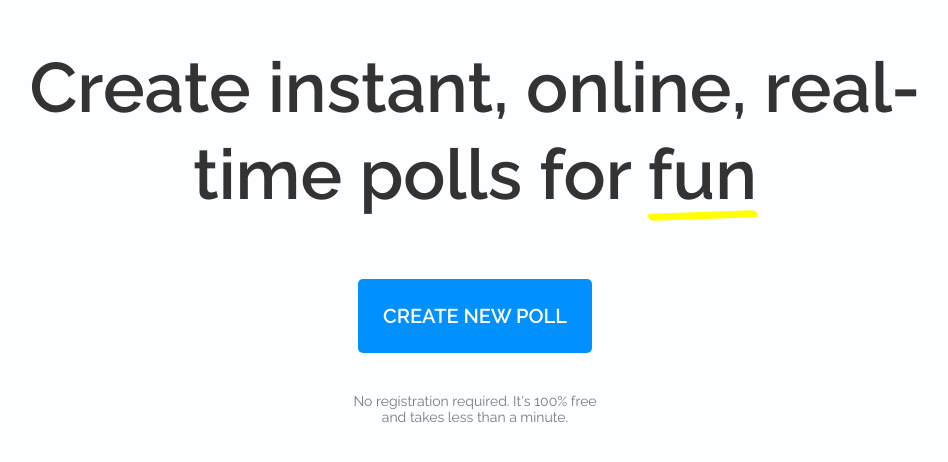
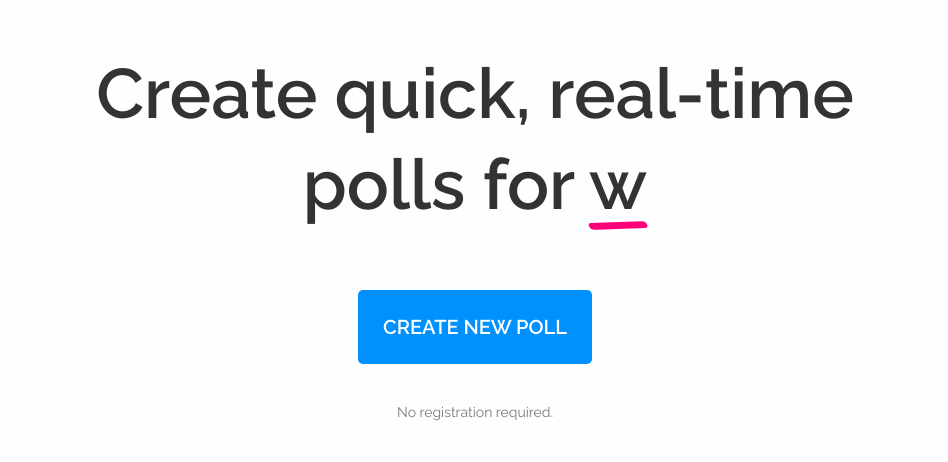
Before and after one commit to rambaghdadi/quick-poll, a Next.js app: page / in a window 1280 px wide. Shown: the part 166-628 px from the top of the page, without its empty margins (165-1113 px from the left). Built offline with nearby package versions, Linux system fonts and the light colour scheme.

Commit message:
added different animation for homepage

```diff
--- a/components/General/Intro/Intro.module.css
+++ b/components/General/Intro/Intro.module.css
@@ -8,7 +8,7 @@
 	text-align: center;
 	font-size: 4rem;
 	margin-bottom: 5rem;
-	line-height: 1.25;
+	line-height: 1.3;
 }
 
 .main p {
@@ -27,7 +27,7 @@
 	position: absolute;
 	z-index: -1;
 	content: "";
-	background-color: yellow;
+	background-color: rgb(255, 0, 123);
 	bottom: -4px;
 	left: 0;
 	width: 100%;
@@ -55,7 +55,7 @@
 
 @media (min-width: 900px) {
 	.main {
-		width: 100rem;
+		width: 80rem;
 	}
 
 	.main h1 {
--- a/components/General/Intro/Intro.tsx
+++ b/components/General/Intro/Intro.tsx
@@ -1,5 +1,5 @@
 import { useRouter } from "next/router"
-import { FC, useEffect, useRef, useState } from "react"
+import { FC, useEffect, useRef } from "react"
 import classes from "./Intro.module.css"
 
 const Intro: FC = () => {
@@ -9,29 +9,50 @@ const Intro: FC = () => {
 	const wordsToLoop = ["fun", "work", "free"]
 
 	const sleep = (m: number) => new Promise((r) => setTimeout(r, m))
+
+	// async function loopThroughLetters(word: string) {
+	// 	let bg = "#1e1e1ec0"
+	// 	let currentColor = "white"
+	// 	let newColor = "#333"
+	// 	if (
+	// 		window.matchMedia &&
+	// 		window.matchMedia("(prefers-color-scheme: dark)").matches
+	// 	) {
+	// 		bg = "rgba(255, 255, 255, 0.863)"
+	// 		currentColor = "#333"
+	// 		newColor = "white"
+	// 	}
+	// 	await sleep(2000)
+	// 	wordInHeadline.current!.style.backgroundColor = bg
+	// 	wordInHeadline.current!.style.color = currentColor
+	// 	await sleep(800)
+	// 	//delete word
+	// 	wordInHeadline.current!.innerHTML = ""
+	// 	wordInHeadline.current!.style.backgroundColor = "transparent"
+	// 	wordInHeadline.current!.style.color = newColor
+	// 	await sleep(800)
+
+	// 	//add new word
+	// 	for (let letter of word) {
+	// 		wordInHeadline.current!.innerHTML += letter
+	// 		await sleep(200)
+	// 	}
+	// }
+
 	async function loopThroughLetters(word: string) {
-		let bg = "#1e1e1ec0"
-		let currentColor = "white"
-		let newColor = "#333"
-		if (
-			window.matchMedia &&
-			window.matchMedia("(prefers-color-scheme: dark)").matches
-		) {
-			bg = "rgba(255, 255, 255, 0.863)"
-			currentColor = "#333"
-			newColor = "white"
+		await sleep(1000)
+		//delete letters
+		const wordLength = wordInHeadline.current!.innerHTML.length
+		let i = 0
+		while (i < wordLength) {
+			await sleep(100)
+			wordInHeadline.current!.innerHTML =
+				wordInHeadline.current!.innerHTML.slice(0, -1)
+			i++
 		}
-		await sleep(2000)
-		wordInHeadline.current!.style.backgroundColor = bg
-		wordInHeadline.current!.style.color = currentColor
-		await sleep(800)
-		//delete word
-		wordInHeadline.current!.innerHTML = ""
-		wordInHeadline.current!.style.backgroundColor = "transparent"
-		wordInHeadline.current!.style.color = newColor
-		await sleep(800)
 
-		//add new word
+		// add new word
+		await sleep(1000)
 		for (let letter of word) {
 			wordInHeadline.current!.innerHTML += letter
 			await sleep(200)
@@ -54,7 +75,7 @@ const Intro: FC = () => {
 	return (
 		<div className={classes.main}>
 			<h1>
-				Create instant, online, real-time polls for{" "}
+				Create quick, real-time polls for{" "}
 				<span ref={wordInHeadline} className={classes.changingText}>
 					free
 				</span>
@@ -68,9 +89,7 @@ const Intro: FC = () => {
 			>
 				Create New Poll
 			</button>
-			<p>
-				No registration required. It's 100% free and takes less than a minute.
-			</p>
+			<p>No registration required.</p>
 		</div>
 	)
 }
```
